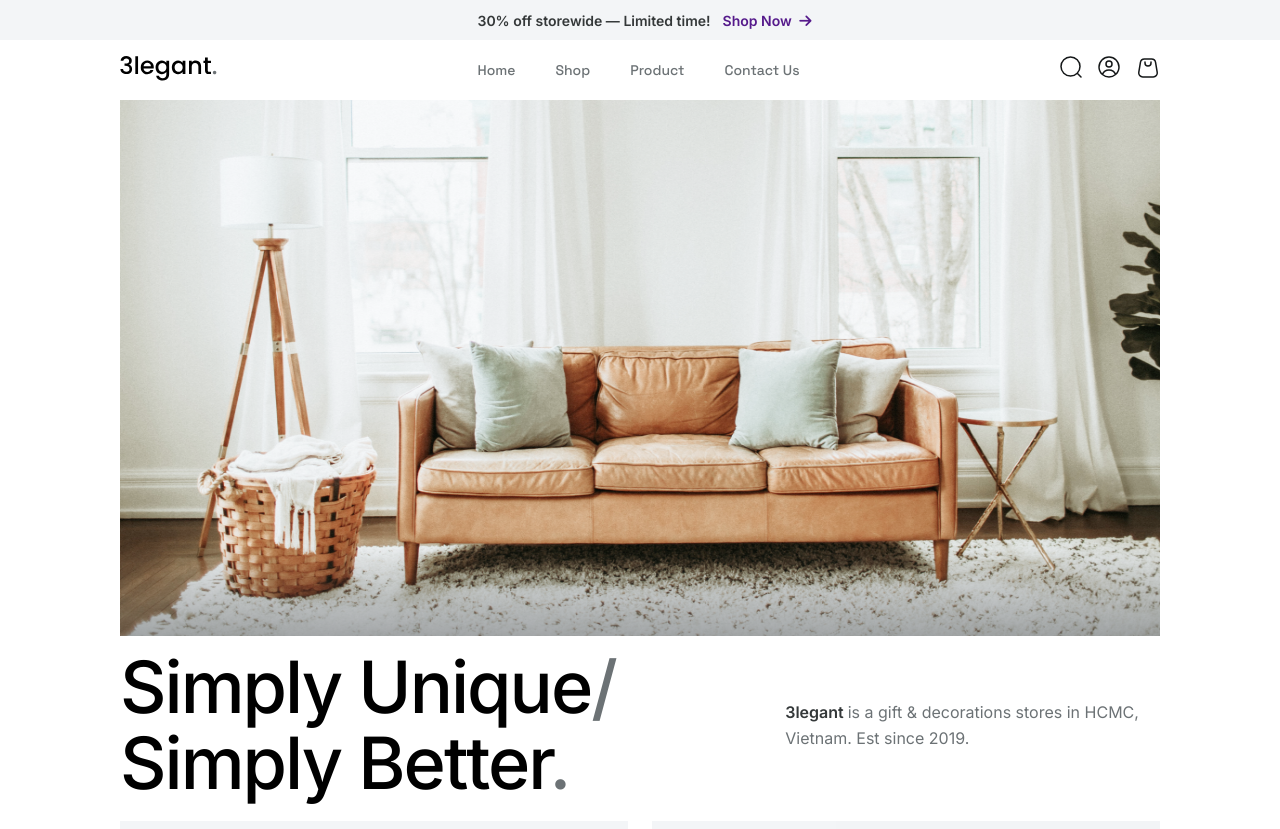
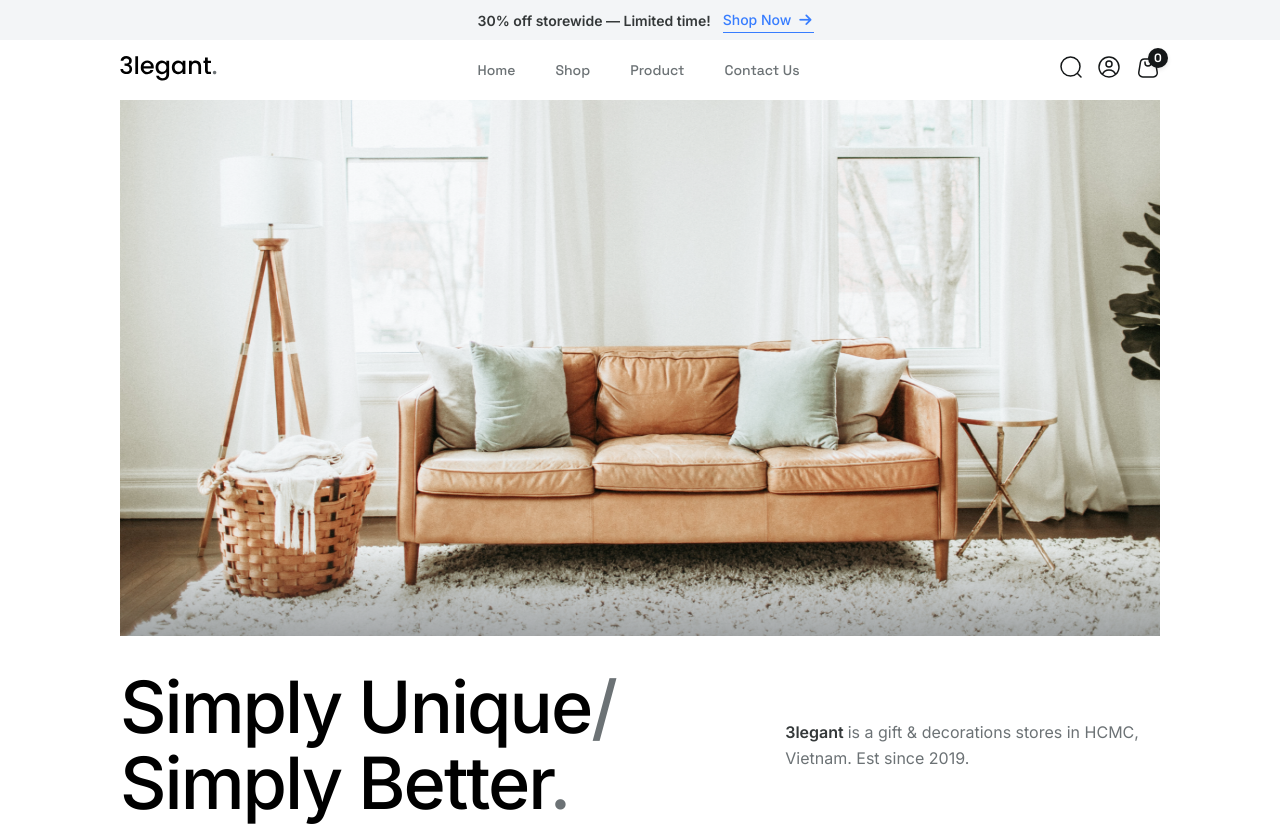
Before and after one commit to sytunguyen77/elegant, a plain HTML site: page index.html in a window 1280 px wide. Shown: the top 829 px of the page. Drawn offline with Linux system fonts and the light colour scheme.

Commit message:
add shopping cart count

```diff
--- a/css/style.css
+++ b/css/style.css
@@ -70,13 +70,35 @@ header {
   color: var(--dark-color);
 }
 
+.navbar .shopping-bag {
+  position: relative;
+}
+
+.navbar .shopping-bag .item-count {
+  position: absolute;
+  top: -8px;
+  right: -8px;
+  background-color: var(--dark-color);
+  color: #fff;
+  font-size: 12px;
+  font-weight: 700;
+  display: flex;
+  justify-content: center;
+  align-items: center;
+  line-height: 10px;
+  width: 20px;
+  height: 20px;
+  border-radius: 50%;
+  box-shadow: 0 2px 4px rgba(0, 0, 0, 0.1);
+}
+
 /* Hero */
 .hero .hero-img img {
   height: 536px;
 }
 
 .hero .hero-section {
-  padding: 10px 0;
+  padding: 30px 0;
 }
 
 .hero .hero-section .hero-text {
--- a/index.html
+++ b/index.html
@@ -19,7 +19,7 @@
     <header class="header">
       <span><img src="./images/Vector.svg" alt="" class="promo-icon" /></span>
       <span>30% off storewide — Limited time!</span>
-      <a href="" class="btn"
+      <a href="" class="btn btn-xs"
         >Shop Now <i class="fa-solid fa-arrow-right"></i>
       </a>
     </header>
@@ -44,8 +44,9 @@
           <li>
             <a href="/"><img src="./images/login.svg" alt="" /></a>
           </li>
-          <li>
+          <li class="shopping-bag">
             <a href="/"><img src="./images/shopping bag.svg" alt="" /></a>
+            <span class="item-count">0</span>
           </li>
         </ul>
       </div>
```
